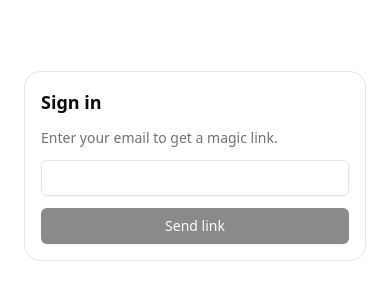
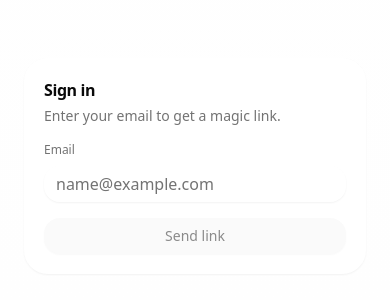
Before and after one commit to joshkangjk/personalhabittracker, a React (Vite) app: page / in a window 390 px wide. Shown: the part 256-556 px from the top of the page. Built offline with nearby package versions, Linux system fonts and the light colour scheme.

Commit message:
ui/ux polish, mobile improvements, login UX feedback

```diff
--- a/src/components/LoginScreen.jsx
+++ b/src/components/LoginScreen.jsx
@@ -2,35 +2,94 @@ import React, { useState } from "react";
 import { supabase } from "../supabaseClient";
 import { Button } from "@/components/ui/button";
 import { Input } from "@/components/ui/input";
+import { Loader2, CheckCircle2 } from "lucide-react";
 
 export default function LoginScreen() {
   const [email, setEmail] = useState("");
   const [sent, setSent] = useState(false);
+  const [sending, setSending] = useState(false);
+  const [errorMsg, setErrorMsg] = useState("");
 
   async function sendLink() {
     const clean = email.trim();
-    if (!clean) return;
+    if (!clean || sending) return;
+
+    setErrorMsg("");
+    setSending(true);
 
     const { error } = await supabase.auth.signInWithOtp({
       email: clean,
       options: { emailRedirectTo: window.location.origin },
     });
 
-    if (error) return alert(error.message);
+    setSending(false);
+
+    if (error) {
+      setSent(false);
+      setErrorMsg(error.message);
+      return;
+    }
+
     setSent(true);
   }
 
   return (
-    <div className="min-h-screen w-full bg-background text-foreground flex items-center justify-center p-6">
-      <div className="w-full max-w-sm rounded-2xl border p-4 space-y-3">
-        <div className="text-lg font-semibold">Sign in</div>
-        <div className="text-sm text-muted-foreground">
-          {sent ? "Check your email for the login link." : "Enter your email to get a magic link."}
+    <div className="min-h-screen w-full bg-gradient-to-b from-background to-muted/15 text-foreground flex items-center justify-center p-6 font-sans antialiased">
+      <div className="w-full max-w-sm rounded-3xl bg-background/60 backdrop-blur shadow-sm p-5 space-y-4">
+        <div className="space-y-1">
+          <div className="text-base font-semibold tracking-tight">Sign in</div>
+          <div className="text-sm text-muted-foreground">
+            {sent ? "Check your email for the login link." : "Enter your email to get a magic link."}
+          </div>
         </div>
-        <Input type="email" value={email} onChange={(e) => setEmail(e.target.value)} />
-        <Button className="w-full" onClick={sendLink} disabled={!email.trim()}>
-          Send link
+
+        <div className="space-y-2">
+          <div className="text-xs text-muted-foreground">Email</div>
+          <Input
+            type="email"
+            inputMode="email"
+            autoComplete="email"
+            placeholder="name@example.com"
+            value={email}
+            onChange={(e) => {
+              setEmail(e.target.value);
+              if (errorMsg) setErrorMsg("");
+              if (sent) setSent(false);
+            }}
+            className="rounded-2xl bg-background/60 shadow-sm border-0 focus-visible:ring-2 focus-visible:ring-muted/30"
+          />
+        </div>
+
+        <Button
+          variant="secondary"
+          className="w-full rounded-2xl shadow-sm"
+          onClick={sendLink}
+          disabled={!email.trim() || sending}
+        >
+          {sending ? (
+            <span className="inline-flex items-center gap-2">
+              <Loader2 className="h-4 w-4 animate-spin" />
+              Sending
+            </span>
+          ) : sent ? (
+            <span className="inline-flex items-center gap-2">
+              <CheckCircle2 className="h-4 w-4" />
+              Link sent
+            </span>
+          ) : (
+            "Send link"
+          )}
         </Button>
+
+        {errorMsg ? (
+          <div className="text-sm text-destructive">{errorMsg}</div>
+        ) : null}
+
+        {sent ? (
+          <div className="text-xs text-muted-foreground">
+            You can close this page after opening the link from your email.
+          </div>
+        ) : null}
       </div>
     </div>
   );
```
